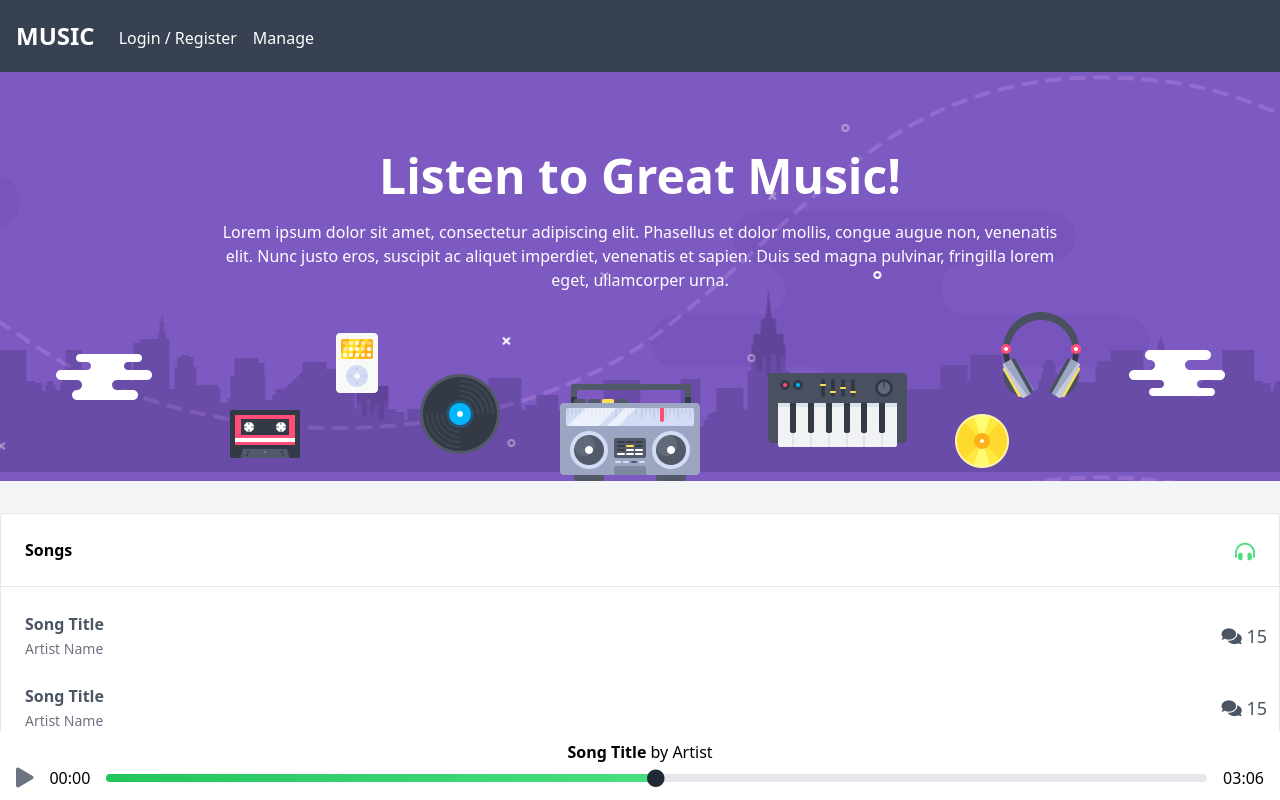
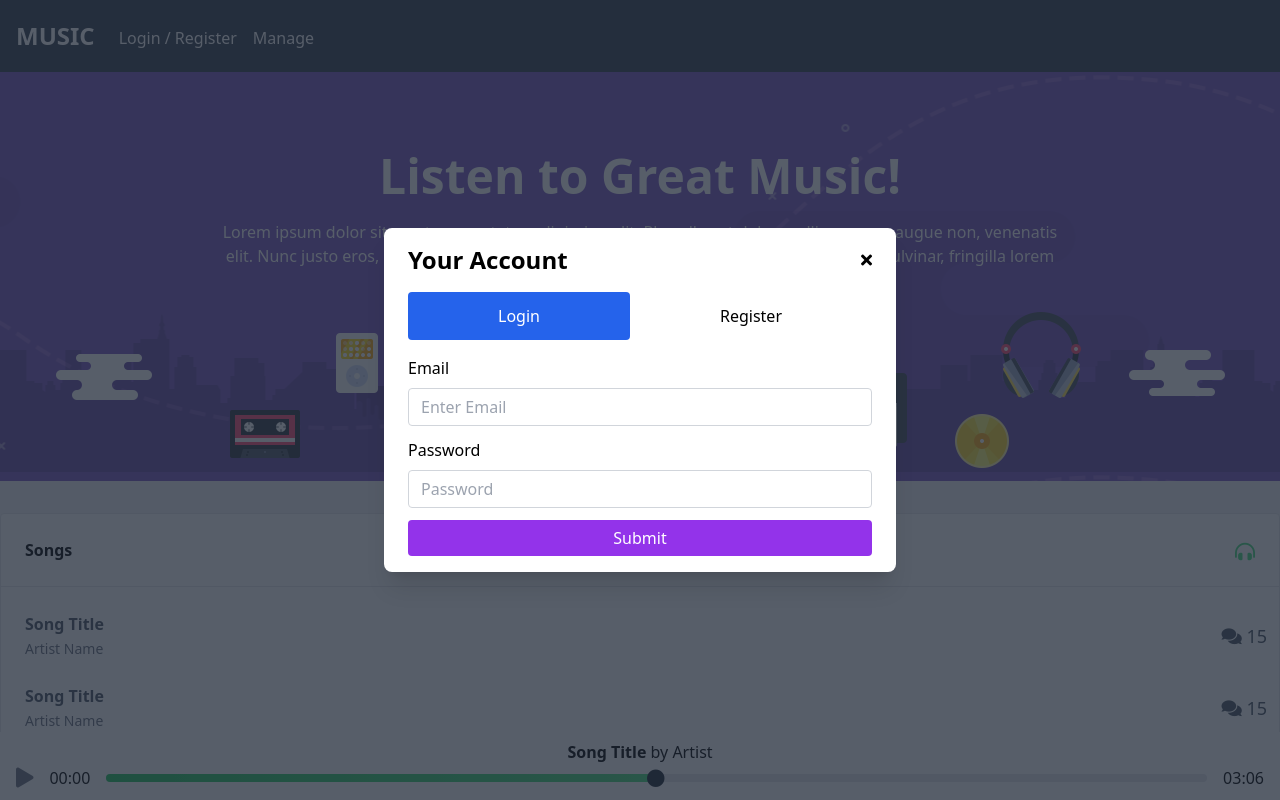
Before and after one commit to forabbie/music, a Vue app: page /manage in a window 1280 px wide. Both pictures are taken after a click on the link "Login / Register". Shown: the top 800 px of the page. Built offline with nearby package versions, Linux system fonts and the light colour scheme.

Commit message:
refactor: auth modal store state

```diff
--- a/src/components/AppAuth.vue
+++ b/src/components/AppAuth.vue
@@ -1,5 +1,5 @@
 <template>
-  <div class="fixed z-10 inset-0 overflow-y-auto hidden" id="modal">
+  <div class="fixed z-10 inset-0 overflow-y-auto" id="modal" :class="{ hidden: !isOpen }">
     <div
       class="flex items-end justify-center min-h-screen pt-4 px-4 pb-20 text-center sm:block sm:p-0"
     >
@@ -19,7 +19,7 @@
           <div class="flex justify-between items-center pb-4">
             <p class="text-2xl font-bold">Your Account</p>
             <!-- Modal Close Button -->
-            <div class="modal-close cursor-pointer z-50">
+            <div class="modal-close cursor-pointer z-50" @click.prevent="toggleAuthModal">
               <i class="fas fa-times"></i>
             </div>
           </div>
@@ -28,116 +28,49 @@
           <ul class="flex flex-wrap mb-4">
             <li class="flex-auto text-center">
               <a
-                class="block rounded py-3 px-4 transition hover:text-white text-white bg-blue-600"
+                class="block rounded py-3 px-4 transition"
                 href="#"
-                >Login</a
+                @click.prevent="tab = 'login'"
+                :class="{
+                  'hover:text-white text-white bg-blue-600': tab === 'login',
+                  'hover:text-blue-600': tab === 'register'
+                }"
+              >
+                Login
+              </a>
+            </li>
+            <li class="flex-auto text-center">
+              <a
+                class="block rounded py-3 px-4 transition"
+                href="#"
+                @click.prevent="tab = 'register'"
+                :class="{
+                  'hover:text-white text-white bg-blue-600': tab === 'register',
+                  'hover:text-blue-600': tab === 'login'
+                }"
+                >Register</a
               >
             </li>
-            <li class="flex-auto text-center">
-              <a class="block rounded py-3 px-4 transition" href="#">Register</a>
-            </li>
           </ul>
-
-          <!-- Login Form -->
-          <form>
-            <!-- Email -->
-            <div class="mb-3">
-              <label class="inline-block mb-2">Email</label>
-              <input
-                type="email"
-                class="block w-full py-1.5 px-3 text-gray-800 border border-gray-300 transition duration-500 focus:outline-none focus:border-black rounded"
-                placeholder="Enter Email"
-              />
-            </div>
-            <!-- Password -->
-            <div class="mb-3">
-              <label class="inline-block mb-2">Password</label>
-              <input
-                type="password"
-                class="block w-full py-1.5 px-3 text-gray-800 border border-gray-300 transition duration-500 focus:outline-none focus:border-black rounded"
-                placeholder="Password"
-              />
-            </div>
-            <button
-              type="submit"
-              class="block w-full bg-purple-600 text-white py-1.5 px-3 rounded transition hover:bg-purple-700"
-            >
-              Submit
-            </button>
-          </form>
-          <!-- Registration Form -->
-          <form>
-            <!-- Name -->
-            <div class="mb-3">
-              <label class="inline-block mb-2">Name</label>
-              <input
-                type="text"
-                class="block w-full py-1.5 px-3 text-gray-800 border border-gray-300 transition duration-500 focus:outline-none focus:border-black rounded"
-                placeholder="Enter Name"
-              />
-            </div>
-            <!-- Email -->
-            <div class="mb-3">
-              <label class="inline-block mb-2">Email</label>
-              <input
-                type="email"
-                class="block w-full py-1.5 px-3 text-gray-800 border border-gray-300 transition duration-500 focus:outline-none focus:border-black rounded"
-                placeholder="Enter Email"
-              />
-            </div>
-            <!-- Age -->
-            <div class="mb-3">
-              <label class="inline-block mb-2">Age</label>
-              <input
-                type="number"
-                class="block w-full py-1.5 px-3 text-gray-800 border border-gray-300 transition duration-500 focus:outline-none focus:border-black rounded"
-              />
-            </div>
-            <!-- Password -->
-            <div class="mb-3">
-              <label class="inline-block mb-2">Password</label>
-              <input
-                type="password"
-                class="block w-full py-1.5 px-3 text-gray-800 border border-gray-300 transition duration-500 focus:outline-none focus:border-black rounded"
-                placeholder="Password"
-              />
-            </div>
-            <!-- Confirm Password -->
-            <div class="mb-3">
-              <label class="inline-block mb-2">Confirm Password</label>
-              <input
-                type="password"
-                class="block w-full py-1.5 px-3 text-gray-800 border border-gray-300 transition duration-500 focus:outline-none focus:border-black rounded"
-                placeholder="Confirm Password"
-              />
-            </div>
-            <!-- Country -->
-            <div class="mb-3">
-              <label class="inline-block mb-2">Country</label>
-              <select
-                class="block w-full py-1.5 px-3 text-gray-800 border border-gray-300 transition duration-500 focus:outline-none focus:border-black rounded"
-              >
-                <option value="USA">USA</option>
-                <option value="Mexico">Mexico</option>
-                <option value="Germany">Germany</option>
-              </select>
-            </div>
-            <!-- TOS -->
-            <div class="mb-3 pl-6">
-              <input type="checkbox" class="w-4 h-4 float-left -ml-6 mt-1 rounded" />
-              <label class="inline-block">Accept terms of service</label>
-            </div>
-            <button
-              type="submit"
-              class="block w-full bg-purple-600 text-white py-1.5 px-3 rounded transition hover:bg-purple-700"
-            >
-              Submit
-            </button>
-          </form>
+          <LoginForm v-if="tab === 'login'" />
+          <RegisterForm v-else />
         </div>
       </div>
     </div>
   </div>
 </template>
 
-<script setup></script>
+<script setup>
+import { computed, ref } from 'vue'
+import { useAuthModalStore } from '@/stores/modal'
+import LoginForm from './LoginForm.vue'
+import RegisterForm from './RegisterForm.vue'
+
+const tab = ref('login')
+
+const storeAuthModal = useAuthModalStore()
+const isOpen = computed(() => storeAuthModal.isOpen)
+const toggleAuthModal = () => {
+  storeAuthModal.toggleAuthModal()
+}
+</script>
--- a/src/components/AppHeader.vue
+++ b/src/components/AppHeader.vue
@@ -9,7 +9,9 @@
         <ul class="flex flex-row mt-1">
           <!-- Navigation Links -->
           <li>
-            <a class="px-2 text-white" href="#">Login / Register</a>
+            <a class="px-2 text-white" href="#" @click.prevent="toggleAuthModal"
+              >Login / Register</a
+            >
           </li>
           <li>
             <a class="px-2 text-white" href="#">Manage</a>
@@ -20,4 +22,12 @@
   </header>
 </template>
 
-<script setup></script>
+<script setup>
+import { useAuthModalStore } from '@/stores/modal'
+
+const storeAuthModal = useAuthModalStore()
+
+const toggleAuthModal = () => {
+  storeAuthModal.toggleAuthModal()
+}
+</script>
--- /dev/null
+++ b/src/components/LoginForm.vue
@@ -0,0 +1,31 @@
+<template>
+  <!-- Login Form -->
+  <form>
+    <!-- Email -->
+    <div class="mb-3">
+      <label class="inline-block mb-2">Email</label>
+      <input
+        type="email"
+        class="block w-full py-1.5 px-3 text-gray-800 border border-gray-300 transition duration-500 focus:outline-none focus:border-black rounded"
+        placeholder="Enter Email"
+      />
+    </div>
+    <!-- Password -->
+    <div class="mb-3">
+      <label class="inline-block mb-2">Password</label>
+      <input
+        type="password"
+        class="block w-full py-1.5 px-3 text-gray-800 border border-gray-300 transition duration-500 focus:outline-none focus:border-black rounded"
+        placeholder="Password"
+      />
+    </div>
+    <button
+      type="submit"
+      class="block w-full bg-purple-600 text-white py-1.5 px-3 rounded transition hover:bg-purple-700"
+    >
+      Submit
+    </button>
+  </form>
+</template>
+
+<script setup></script>
--- /dev/null
+++ b/src/components/RegisterForm.vue
@@ -0,0 +1,73 @@
+<template>
+  <!-- Registration Form -->
+  <form>
+    <!-- Name -->
+    <div class="mb-3">
+      <label class="inline-block mb-2">Name</label>
+      <input
+        type="text"
+        class="block w-full py-1.5 px-3 text-gray-800 border border-gray-300 transition duration-500 focus:outline-none focus:border-black rounded"
+        placeholder="Enter Name"
+      />
+    </div>
+    <!-- Email -->
+    <div class="mb-3">
+      <label class="inline-block mb-2">Email</label>
+      <input
+        type="email"
+        class="block w-full py-1.5 px-3 text-gray-800 border border-gray-300 transition duration-500 focus:outline-none focus:border-black rounded"
+        placeholder="Enter Email"
+      />
+    </div>
+    <!-- Age -->
+    <div class="mb-3">
+      <label class="inline-block mb-2">Age</label>
+      <input
+        type="number"
+        class="block w-full py-1.5 px-3 text-gray-800 border border-gray-300 transition duration-500 focus:outline-none focus:border-black rounded"
+      />
+    </div>
+    <!-- Password -->
+    <div class="mb-3">
+      <label class="inline-block mb-2">Password</label>
+      <input
+        type="password"
+        class="block w-full py-1.5 px-3 text-gray-800 border border-gray-300 transition duration-500 focus:outline-none focus:border-black rounded"
+        placeholder="Password"
+      />
+    </div>
+    <!-- Confirm Password -->
+    <div class="mb-3">
+      <label class="inline-block mb-2">Confirm Password</label>
+      <input
+        type="password"
+        class="block w-full py-1.5 px-3 text-gray-800 border border-gray-300 transition duration-500 focus:outline-none focus:border-black rounded"
+        placeholder="Confirm Password"
+      />
+    </div>
+    <!-- Country -->
+    <div class="mb-3">
+      <label class="inline-block mb-2">Country</label>
+      <select
+        class="block w-full py-1.5 px-3 text-gray-800 border border-gray-300 transition duration-500 focus:outline-none focus:border-black rounded"
+      >
+        <option value="USA">USA</option>
+        <option value="Mexico">Mexico</option>
+        <option value="Germany">Germany</option>
+      </select>
+    </div>
+    <!-- TOS -->
+    <div class="mb-3 pl-6">
+      <input type="checkbox" class="w-4 h-4 float-left -ml-6 mt-1 rounded" />
+      <label class="inline-block">Accept terms of service</label>
+    </div>
+    <button
+      type="submit"
+      class="block w-full bg-purple-600 text-white py-1.5 px-3 rounded transition hover:bg-purple-700"
+    >
+      Submit
+    </button>
+  </form>
+</template>
+
+<script setup></script>
--- /dev/null
+++ b/src/stores/modal.js
@@ -0,0 +1,10 @@
+import { defineStore } from 'pinia'
+import { ref } from 'vue'
+
+export const useAuthModalStore = defineStore('authModal', () => {
+  const isOpen = ref(false)
+  const toggleAuthModal = () => {
+    isOpen.value = !isOpen.value
+  }
+  return { toggleAuthModal, isOpen }
+})
```
